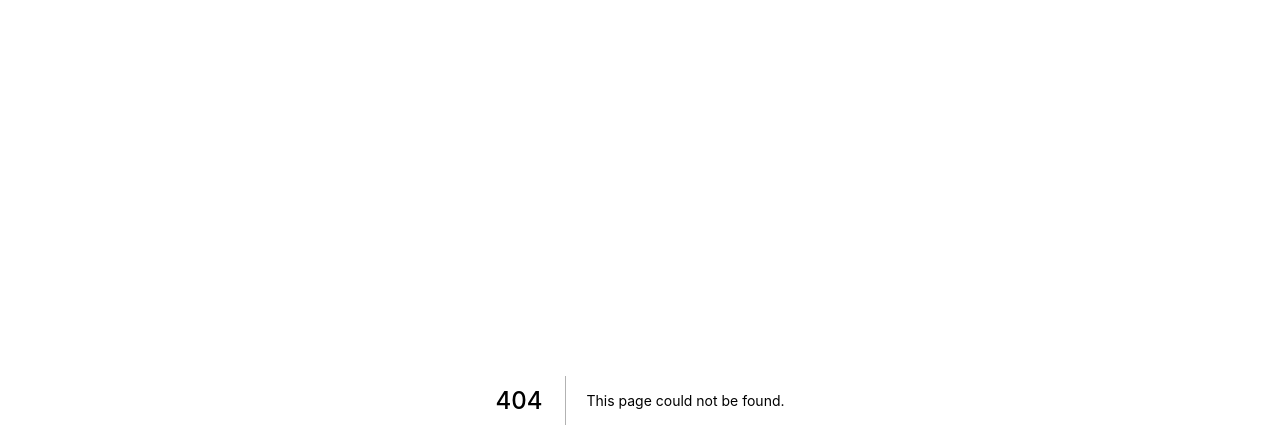
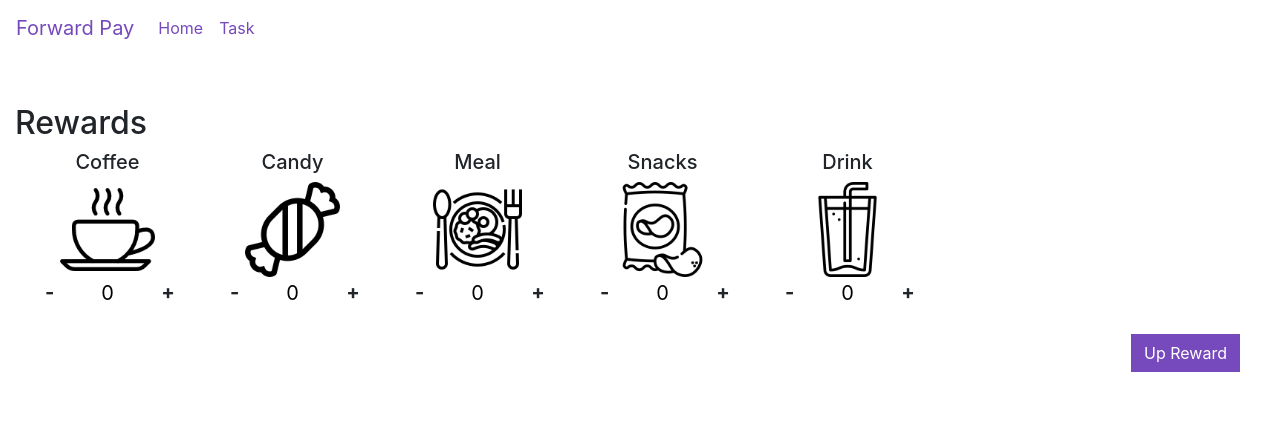
Before and after one commit to sukanthm/uts-aip-spring2020, a Next.js app in the folder frontend/: page /task/1/add-reward in a window 1280 px wide. Before the commit this address had no page. Shown: the top 448 px of the page. Built offline with nearby package versions, Linux system fonts and the light colour scheme.

Commit message:
📦 NEW: Add Task display page, Add Claim page, Add Add-Reward page

```diff
--- a/frontend/elements/RewardCard.js
+++ b/frontend/elements/RewardCard.js
@@ -17,6 +17,7 @@ const RewardCard = (props) => {
     }
 
     useEffect(() => {
+        // useEffect was used here as the count variable was being updated in the HTML, but value could not be used in the JS
         props.amount(props.category, count);
     }, [count])
 
--- /dev/null
+++ b/frontend/pages/task/[taskId]/add-reward.js
@@ -0,0 +1,45 @@
+import Header from "../../../template-parts/Header"
+import RewardCard from '../../../elements/RewardCard';
+
+const AddReward = () => {
+
+    let rewardJson = {};
+
+    let rewardData = (category, count) => {
+        rewardJson[category] = count;
+    }
+
+    let addReward = () => {
+        console.log(rewardJson);
+    }
+
+    return(
+        <>
+        <Header></Header>
+        <div className="container-fluid">
+        <h2>Rewards</h2>
+        <div className="container row">
+            <div className="col-md-2">
+                <RewardCard img="../../images/coffee.png" category="Coffee" amount={rewardData}></RewardCard>
+            </div>
+            <div className="col-md-2">
+                <RewardCard img="../../images/candy.png" category="Candy" amount={rewardData}></RewardCard>
+            </div>
+            <div className="col-md-2">
+                <RewardCard img="../../images/meal.png" category="Meal" amount={rewardData}></RewardCard>
+            </div>
+            <div className="col-md-2">
+                <RewardCard img="../../images/snacks.png" category="Snacks" amount={rewardData}></RewardCard>
+            </div>
+            <div className="col-md-2">
+                <RewardCard img="../../images/drink.png" category="Drink" amount={rewardData}></RewardCard>
+            </div>
+
+        </div>
+        <button className="btn btn-primary right" onClick={() => addReward()}>Up Reward</button>
+        </div>
+        </>
+    )
+}
+
+export default AddReward;
--- a/frontend/pages/task/[taskId].js
+++ b/frontend/pages/task/[taskId]/index.js
@@ -1,6 +1,6 @@
 import { useRouter } from 'next/router';
-import Header from '../../template-parts/Header';
-import IndividualRewardCard from '../../elements/IndividualRewardCard';
+import Header from '../../../template-parts/Header';
+import IndividualRewardCard from '../../../elements/IndividualRewardCard';
 
 const TaskId = () => {
     const router = useRouter();
--- a/frontend/pages/task/new.js
+++ b/frontend/pages/task/new.js
@@ -87,7 +87,7 @@ const New = () => {
                 </div>
             </div> */}
 
-            <button className="btn btn-primary right" onClick={() => submitTask()}>Create Task</button>
+            <button className="btn btn-primary right" onClick={() => submitTask()}>Post Task</button>
         </div>
         </>
     )
```
Also changed, not shown: frontend/pages/task/[taskId]/claim.js (added, +49 -0 lines).
